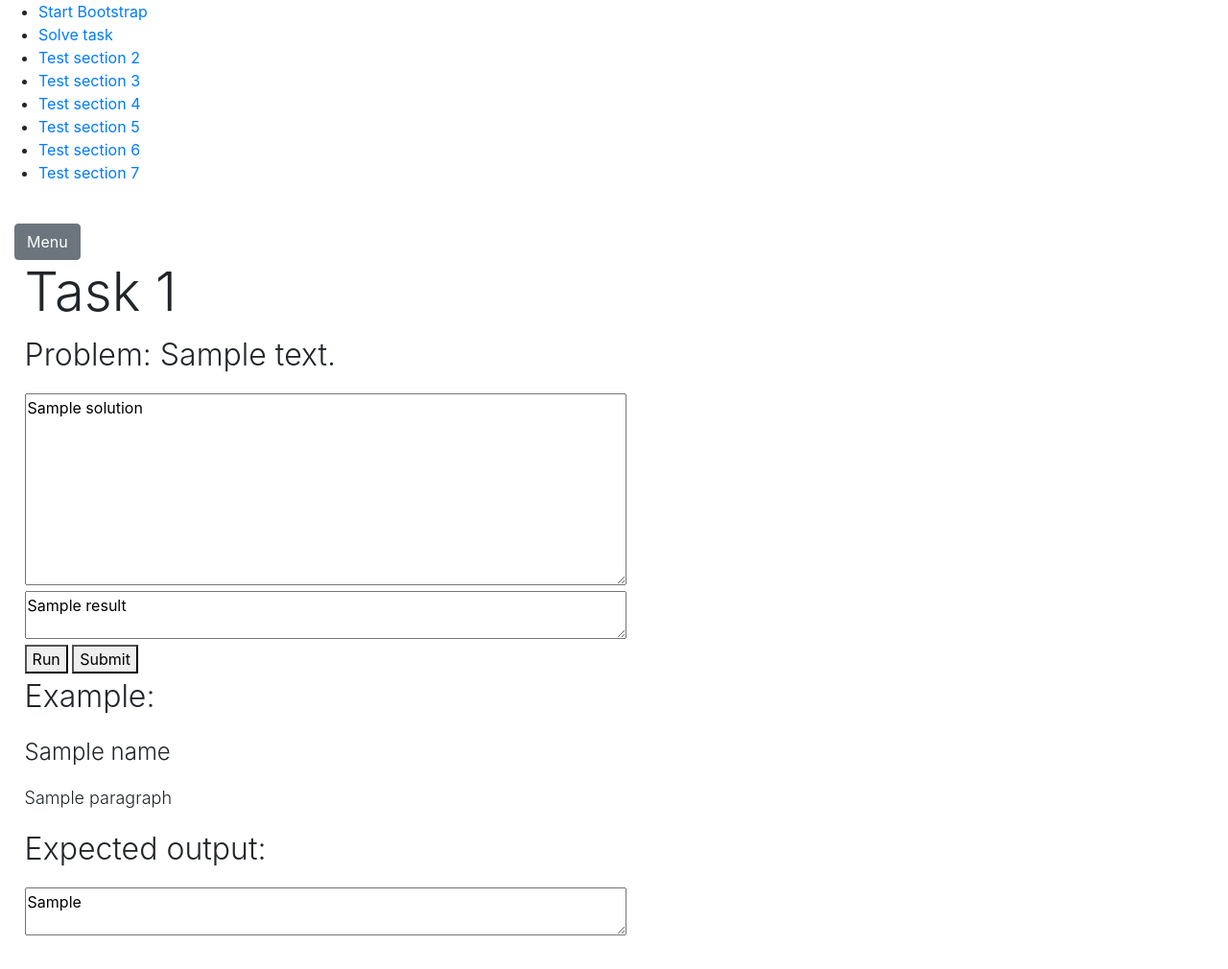
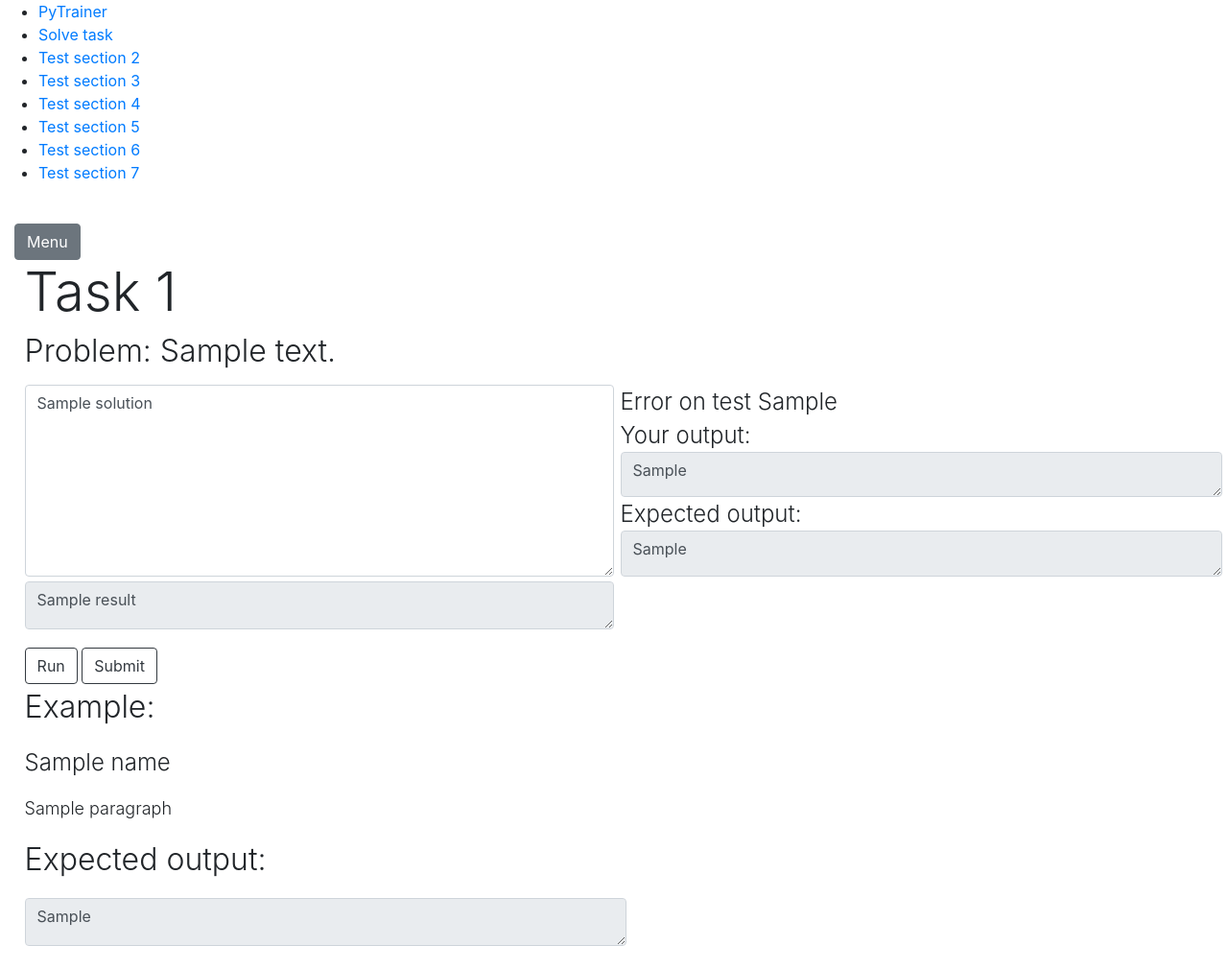
Before and after one commit to Programeezy/PyTrainer, a Django app: template PyTrainer/regulars/templates/regulars/task.html in a window 1280 px wide. Shown: the whole page at 96% size. Before the commit the page ends 975 px from the top, so only its background shows below. Run offline with Django 3.2, Linux system fonts and the light colour scheme; the template is opened without the code that fills it: most values are stand-ins (such as "Sample title", 1, 10 or a date in 2020); some libraries are stand-ins or nearby versions.

Commit message:
The site interface has been changed using the Bootstrap 4 library. Requests to the database have been moved to a separate module. Added tests to the answer.

```diff
--- a/PyTrainer/regulars/templates/regulars/index.html
+++ b/PyTrainer/regulars/templates/regulars/index.html
@@ -1,15 +1,16 @@
 {% load static %}
 <!DOCTYPE html>
 <html lang="en">
-
+<style>
+   textarea { resize: both; }
+</style>
 <head>
-
     <meta charset="utf-8">
     <meta name="viewport" content="width=device-width, initial-scale=1, shrink-to-fit=no">
     <meta name="description" content="">
     <meta name="author" content="">
 
-    <title>Simple Sidebar - Start Bootstrap Template</title>
+    <title>PyTrainer</title>
     <!-- Latest compiled and minified CSS -->
     <link rel="stylesheet" href="https://maxcdn.bootstrapcdn.com/bootstrap/4.1.3/css/bootstrap.min.css">
 
@@ -39,7 +40,7 @@
             <ul class="sidebar-nav">
                 <li class="sidebar-brand">
                     <a href="#">
-                        Start Bootstrap
+                        PyTrainer
                     </a>
                 </li>
                 <!--create the difference-->
@@ -82,8 +83,6 @@
     });
     </script>
 
-
-
 </body>
 
 </html>
--- a/PyTrainer/regulars/templates/regulars/task.html
+++ b/PyTrainer/regulars/templates/regulars/task.html
@@ -2,14 +2,30 @@
 {% block content %}
     <div class="font-weight-light" style="margin-left: 2%">
         <h3 class="display-4">Task {{ task_id }}</h3>
-        <p style="font-size: xx-large;">Problem: {{ description }}</p>
+        <p style="font-size: xx-large; line-height: normal">Problem: {{ description }}</p>
         <form method="post">
             {% csrf_token %}
-            <textarea style="width: 50%; height: 200px;" type="text" name="solution_code">{{ solution }}</textarea>
-            <textarea readonly wrap="off" style="width: 50%; height: 50px; overflow: auto;">{{ result }}</textarea>
+            <div style="width: 100%; height: 250px">
+                <div style="display: inline-block; float: left; width: 49%">
+                    <textarea class="form-control" style="width: 100%; height: 200px;" type="text" name="solution_code"
+                    >{{ solution }}</textarea>
+                    <textarea readonly class="form-control no-gray" wrap="off" style="width: 100%; margin-top: 5px; height: 50px;
+                    overflow: auto;" >{{ result }}</textarea>
+                </div>
+                <div style="display: inline-block; visibility: {{ visibility }}; float: right; width: 50%;
+                margin-right: 0.5%">
+                    <p style="font-size: x-large; height: 35px; margin: 0">Error on test {{ failed_test }}</p>
+                    <p style="font-size: x-large; height: 35px; margin: 0">Your output:</p>
+                    <textarea readonly class="form-control no-gray" wrap="off" style="width: 100%; height: 47px;
+                    overflow: auto; alignment: left; margin: 0">{{ failed_output }}</textarea>
+                    <p style="font-size: x-large; height: 35px; margin: 0">Expected output:</p>
+                    <textarea readonly class="form-control no-gray" wrap="off" style="width: 100%; height: 48px;
+                    alignment: left; margin: 0">{{ right_output }}</textarea>
+                </div>
+            </div>
             <br>
-            <button name="run" type="submit">Run</button>
-            <button name="submit" type="submit">Submit</button>
+            <button class="btn btn-outline-dark" name="run" type="submit">Run</button>
+            <button class="btn btn-outline-dark" name="submit" type="submit">Submit</button>
             <div id="unique_name" style="display:none;">
                 <p>Content goes here.</p>
             </div>
@@ -20,6 +36,7 @@
             <p style="font-size: large">{{ paragraph }}</p>
         {% endfor %}
         <p style="font-size: xx-large">Expected output:</p>
-        <textarea readonly wrap="off" style="width: 50%; height: 50px; overflow: auto">{{ article_result }}</textarea>
+        <textarea readonly class="form-control no-gray" wrap="off" style="width: 50%; height: 50px; overflow: auto">{{ article_result }}</textarea>
     </div>
+    <br>
 {% endblock %}
```
Also changed, not shown: PyTrainer/regulars/db_methods.py (added, +21 -0 lines), PyTrainer/regulars/views.py (+21 -10 lines).
